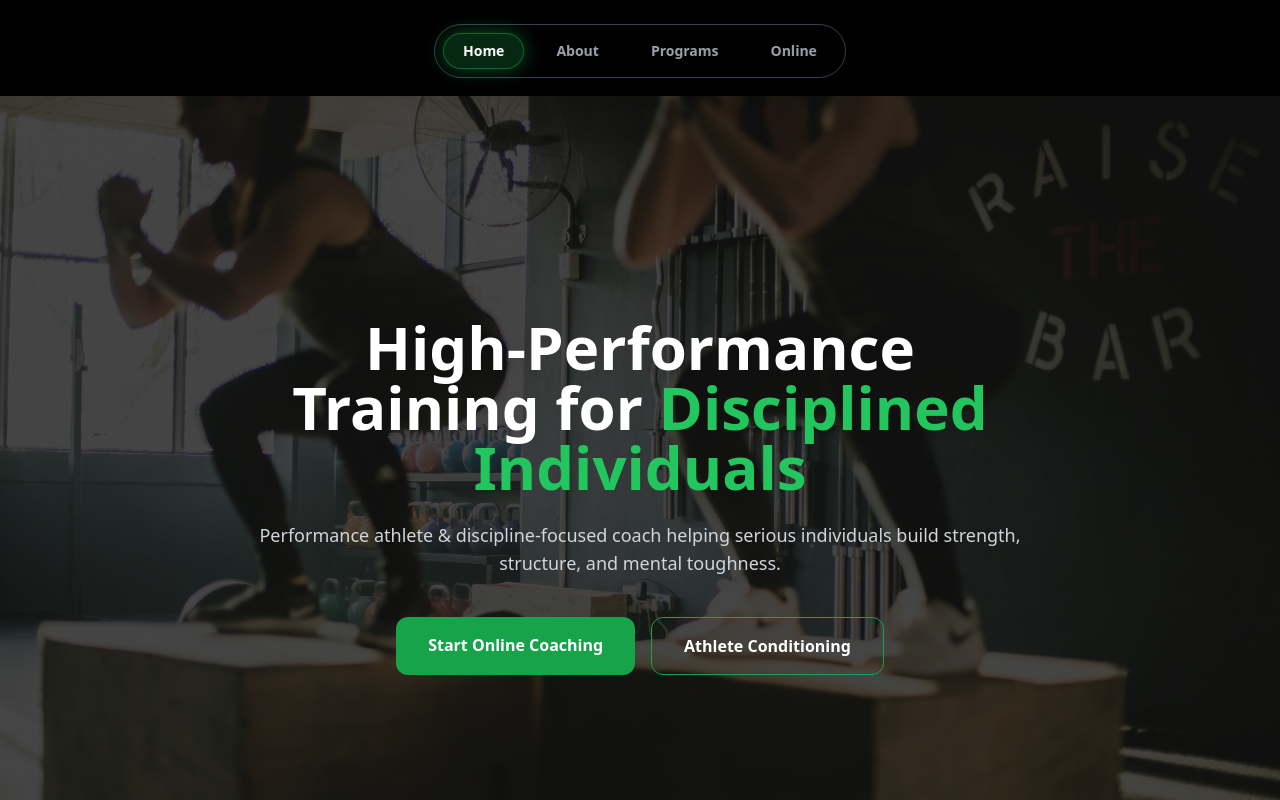
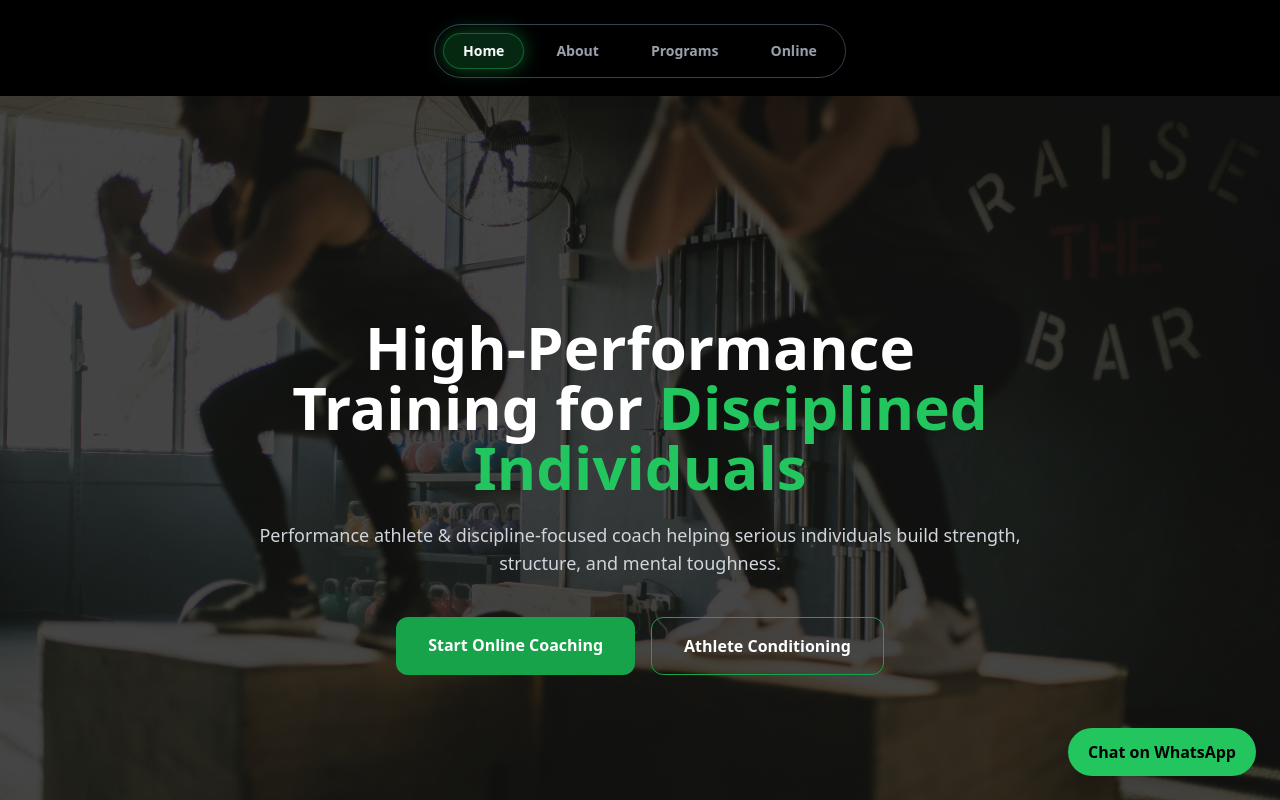
Before and after one commit to Itiku23/voltage-fitness-frontend, a React app: page / in a window 1280 px wide. Shown: the top 800 px of the page. Built offline with nearby package versions, Linux system fonts and the light colour scheme; the HTML template or start-up script is replaced by a standard one.

Commit message:
Add WhatsApp floating CTA

```diff
--- a/src/Layout.jsx
+++ b/src/Layout.jsx
@@ -1,19 +1,20 @@
 import { Outlet } from "react-router-dom";
 import AnimatedNavbar from "./components/AnimatedNavbar";
+import WhatsAppButton from "./components/WhatsAppButton";
 
 export default function Layout() {
   return (
     <div className="bg-black text-white min-h-screen flex flex-col">
 
-      {/* NEW ANIMATED NAVBAR */}
       <AnimatedNavbar />
 
-      {/* PAGE CONTENT */}
+      {/* ✅ ADD THIS */}
+      <WhatsAppButton />
+
       <main className="flex-1 pt-28 md:pt-24">
         <Outlet />
       </main>
 
-      {/* FOOTER */}
       <footer className="text-center text-gray-500 text-sm py-6 border-t border-gray-800">
         © 2025 Voltage Fitness
       </footer>
--- /dev/null
+++ b/src/components/WhatsAppButton.jsx
@@ -0,0 +1,12 @@
+export default function WhatsAppButton() {
+  return (
+    <a
+      href="https://wa.me/2349131101149"
+      target="_blank"
+      rel="noopener noreferrer"
+      className="fixed bottom-6 right-6 z-50 bg-green-500 hover:bg-green-600 text-black px-5 py-3 rounded-full font-semibold shadow-lg hover:scale-110 transition"
+    >
+      Chat on WhatsApp
+    </a>
+  );
+}
```
